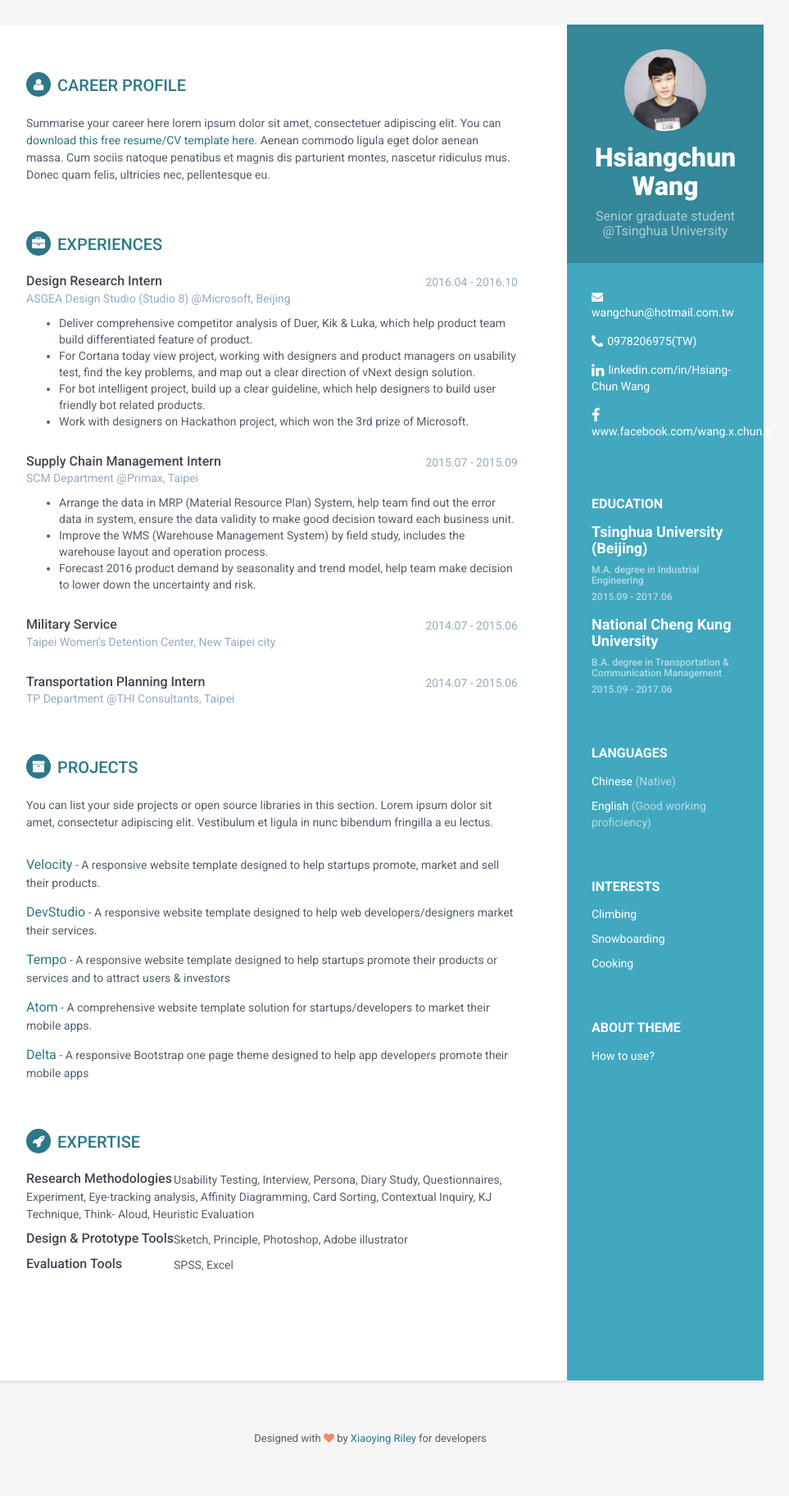
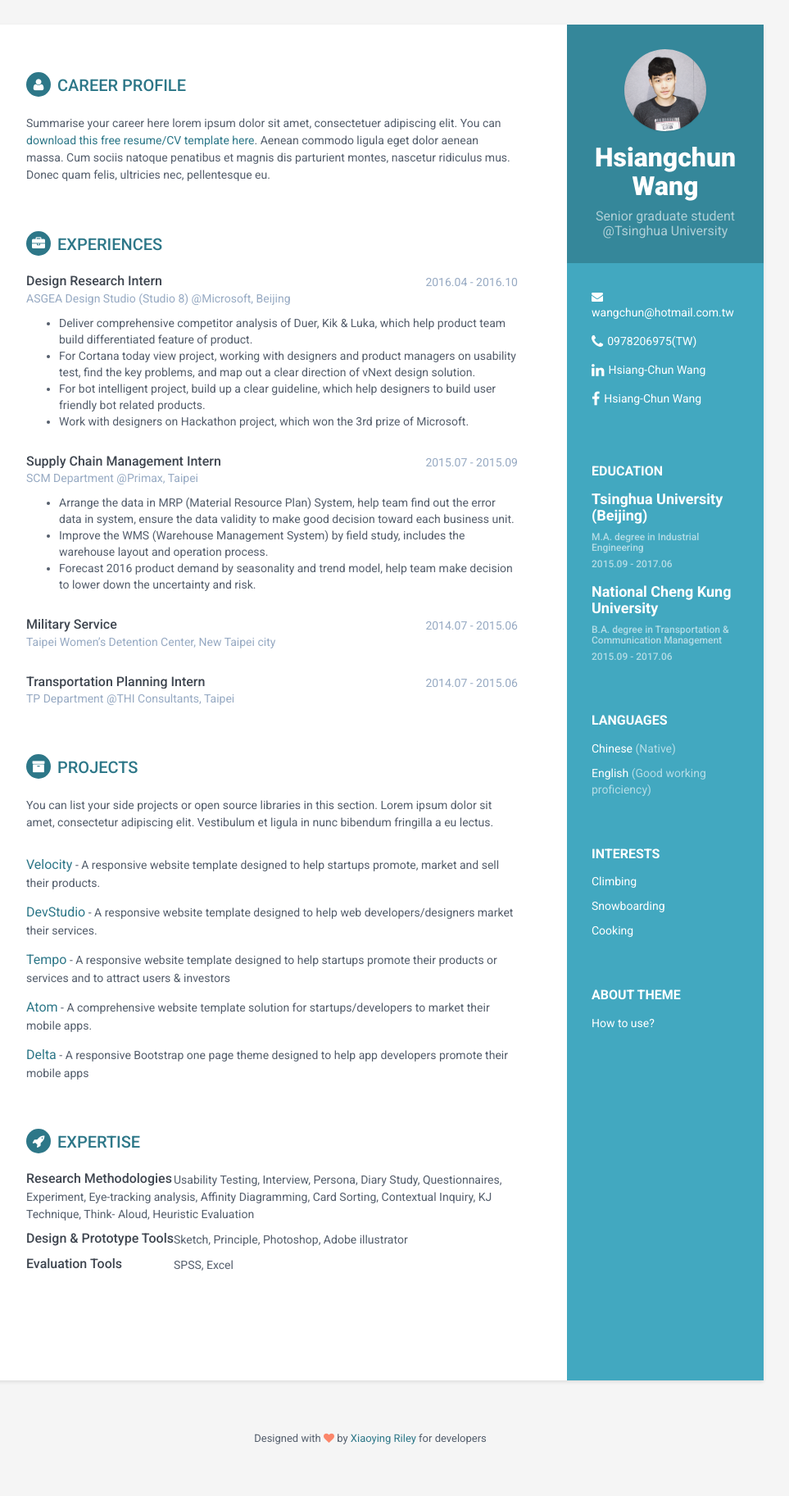
Before and after one commit to hsiangchunwang/hsiangchunwang.github.io, a Jekyll site: the page built from index.html, in a window 1280 px wide. Shown: the whole page at 82% size, without its empty margins (188-1151 px from the left). Built offline with Jekyll 4.4.1, drawn with Linux system fonts in a browser that asks for light colours.

Commit message:
Update sidebar.html

```diff
--- a/_includes/sidebar.html
+++ b/_includes/sidebar.html
@@ -12,7 +12,7 @@
                 <ul class="list-unstyled contact-list">
 
                    {% if site.email %}
-                    <li class="email"><i class="fa fa-envelope"></i><a href="mailto: {{site.email}}">{{site.email}}</a><br/></li>
+                    <li class="email"><i class="fa fa-envelope"></i><a href="mailto: {{site.email}}">{{site.email}}</a></li>
                     {% else %}
                     <li class="email"><i class="fa fa-envelope"></i><a href="mailto:alan.doe@website.com">alan.doe@website.com</a></li>
                     {% endif %}
@@ -25,13 +25,13 @@
 
 
                     {% if site.linkedin %}
-                    <li class="linkedin"><i class="fa fa-linkedin"></i><a href="https://in.linkedin.com/in/{{site.linkedin}}" target="_blank">linkedin.com/in/{{site.linkedin}}</a><br/></li>
+                    <li class="linkedin"><i class="fa fa-linkedin"></i><a href="https://in.linkedin.com/in/{{site.linkedin}}" target="_blank"title="Hsiang-Chun Wang">Hsiang-Chun Wang</a><br/></li>
                     {% else %}
                     <li class="linkedin"><i class="fa fa-linkedin"></i><a href="https://in.linkedin.com/in/sharath-kumar-87669956" target="_blank">linkedin.com/in/sharathdt</a></li>
                     {% endif %}
 
                     {% if site.facebook %}
-                    <li class="facebook"><i class="fa fa-facebook"></i><a href="https://www.facebook.com/{{site.facebook}}" target="_blank">www.facebook.com/{{site.facebook}}</a><br/></li>
+                    <li class="facebook"><i class="fa fa-facebook"></i><a href="https://www.facebook.com/{{site.facebook}}" target="_blank">Hsiang-Chun Wang</a></li>
                     {% else %}
                     <li class="facebook"><i class="fa fa-facebook"></i><a href="https://www.facebook.com/sharath-kumar-87669956" target="_blank">linkedin.com/in/sharathdt</a></li>
                     {% endif %}
```
